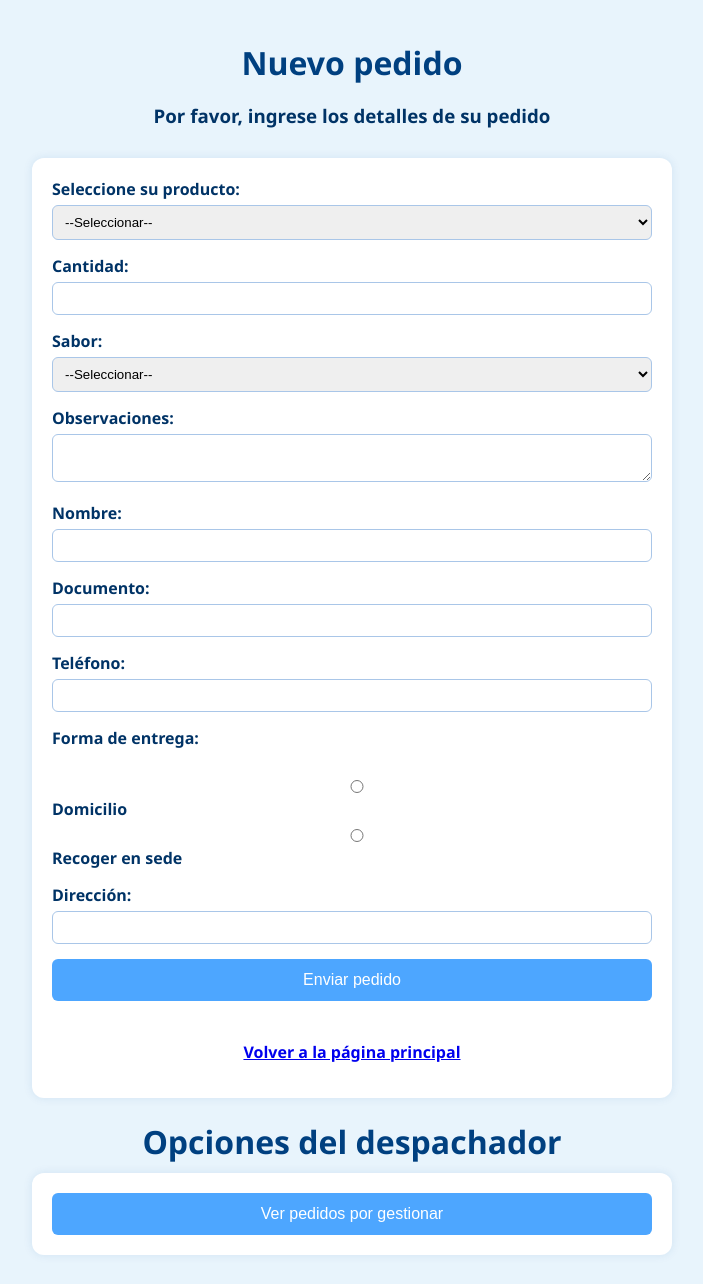
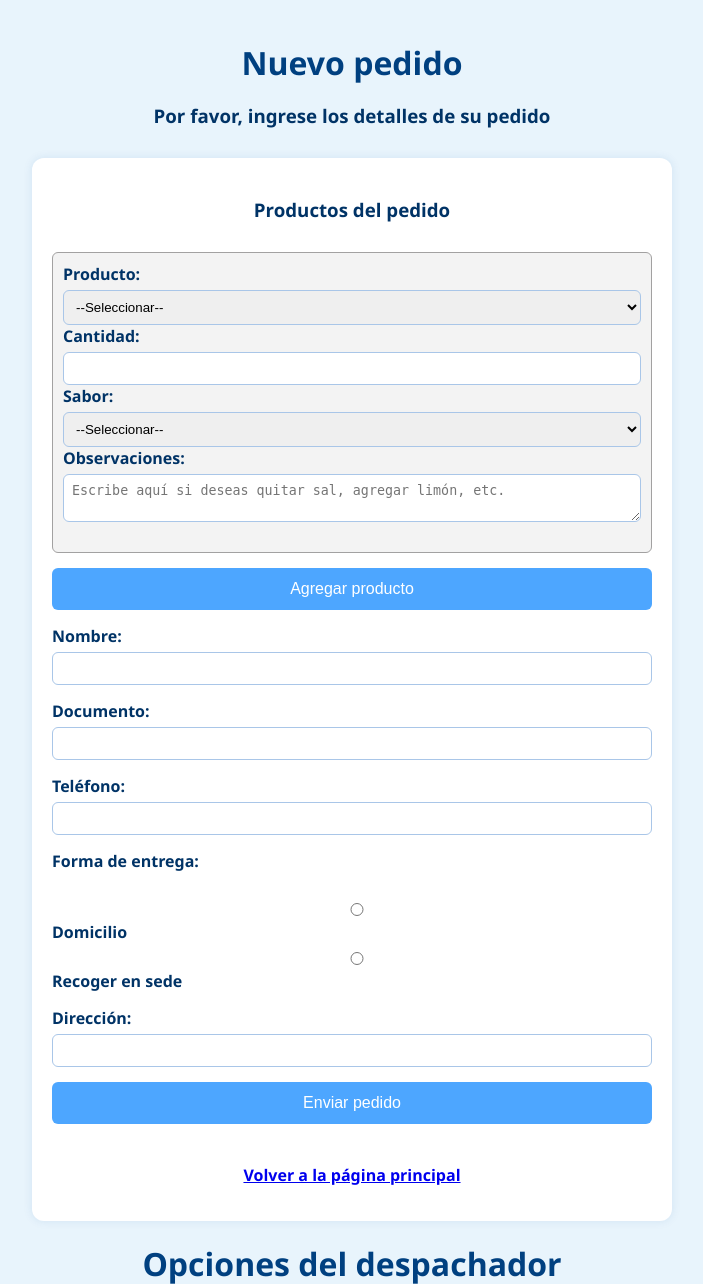
Before and after one commit to jerozapata/Delicious-Chips, a Flask app: page /registrar_pedido in a window 1280 px wide. Shown: the top 1284 px of the page, without its empty margins (288-991 px from the left). Before the commit the page ends 1255 px from the top, so only its background shows below. Run offline with Flask 3, Linux system fonts and the light colour scheme.

Commit message:
registrar_pedido.update
Varios pedidos a la hora de realizar un pedido, modificaciones de ver detalle pedido, lista de pedidos, factura para ver varios pedidos y sus observaciones

```diff
--- a/Delicious chips/app.py
+++ b/Delicious chips/app.py
@@ -1,35 +1,110 @@
 from flask import Flask, render_template, redirect, request, url_for
 from datetime import datetime
+from collections import defaultdict
 
 app = Flask(__name__)
 
 ARCHIVO_PEDIDOS = 'pedidos.txt'
 
 def leer_pedidos():
-    pedidos = []
+    pedidos_dict = defaultdict(lambda:{
+
+        "productos": [],
+        "nombre": "",
+        "documento": "",
+        "telefono": "",
+        "forma_entrega": "",
+        "direccion": "",
+        "hora": None
+    })
+
     try:
         with open(ARCHIVO_PEDIDOS, 'r', encoding='utf-8') as f:
+
             for linea in f:
                 partes = linea.strip().split(',')
-                if len(partes) >= 8:
-                    pid, producto, cantidad, sabor, observaciones, nombre, documento, telefono, entrega, direccion, hora_str = partes
-                    hora = datetime.strptime(hora_str, '%Y-%m-%d %H:%M:%S')
-                    pedidos.append({
-                        "id": int(pid),
-                        "producto": producto,
-                        "cantidad": int(cantidad),
-                        "sabor": sabor,
-                        "observaciones": observaciones,
-                        "nombre": nombre,
-                        "documento": documento,
-                        "telefono": telefono,
-                        "forma_entrega": entrega,
-                        "direccion": direccion,
-                        "hora": hora
-                    })
+                if len(partes) == 11:
+                    # un producto por pedido
+                    try:
+                        pid = int(partes[0])
+                        producto = partes[1]
+                        cantidad = int(partes[2])
+                        sabor = partes[3]
+                        observaciones = partes[4]
+                        nombre = partes[5]
+                        documento = partes[6]
+                        telefono = partes[7]
+                        forma_entrega = partes[8]
+                        direccion = partes[9]
+                        hora = datetime.strptime(partes[10], '%Y-%m-%d %H:%M:%S')
+
+                        pedidos_dict[pid].update({
+                            "id": pid,
+                            "nombre": nombre,
+                            "documento": documento,
+                            "telefono": telefono,
+                            "forma_entrega": forma_entrega,
+                            "direccion": direccion,
+                            "hora": hora
+                        })
+
+                        pedidos_dict[pid]["productos"].append({
+                            "producto": producto,
+                            "cantidad": cantidad,
+                            "sabor": sabor,
+                            "observaciones": observaciones
+                        })
+                    except Exception as e:
+                        print(f"⚠️ Error procesando línea (formato viejo): {linea.strip()} | {e}")
+                        continue
+
+                elif len(partes) == 8:
+                    # mas de un producto por pedido
+                    try:
+                        pid = int(partes[0])
+                        detalles = partes[1]
+
+                        nombre = partes[2]
+                        documento = partes[3]
+                        telefono = partes[4]
+                        forma_entrega = partes[5]
+                        direccion = partes[6]
+                        hora = datetime.strptime(partes[7], '%Y-%m-%d %H:%M:%S')
+
+                        pedidos_dict[pid].update({
+                            "id": pid,
+                            "nombre": nombre,
+                            "documento": documento,
+                            "telefono": telefono,
+                            "forma_entrega": forma_entrega,
+                            "direccion": direccion,
+                            "hora": hora
+                        })
+
+
+                        productos = detalles.split('|')
+                        for p in productos:
+                            try:
+                                producto, cantidad, sabor, observaciones = p.split('-', 3)
+                                pedidos_dict[pid]["productos"].append({
+                                    "producto": producto,
+                                    "cantidad": int(cantidad),
+                                    "sabor": sabor,
+                                    "observaciones": observaciones
+                                })
+                            except ValueError:
+                                print(f"Error en línea de producto mal formada: '{p}'")
+                    except Exception as e:
+                        print(f"Error procesando línea (formato nuevo): {linea.strip()} | {e}")
+                        continue
+                else:
+                    print(f"Línea con formato desconocido: {linea.strip()}")
+
+
     except FileNotFoundError:
-        pass
-    return sorted(pedidos, key=lambda x: x['hora'])
+        print("Archivo no encontrado.")
+        return []
+    return sorted(pedidos_dict.values(), key=lambda x: x['hora'])
 
 def obtener_nuevo_id():
     """
@@ -61,10 +136,15 @@ def registrar_pedido():
 
 @app.route('/reg_pedido', methods=['POST'])
 def reg_pedido():
-    producto = request.form['producto']
-    cantidad = request.form['cantidad']
-    sabor = request.form['sabor']
-    observaciones = request.form['observaciones']
+
+    productos = request.form.getlist('producto[]')
+    cantidades = request.form.getlist('cantidad[]')
+    sabores = request.form.getlist('sabor[]')
+    observaciones_list = request.form.getlist('observaciones[]')
+
+    if not (len(productos) == len(cantidades) == len(sabores) == len(observaciones_list)):
+        return "Error: los campos de producto no coinciden en cantidad.", 400
+
     nombre = request.form['nombre']
     documento = request.form['documento']
     telefono = request.form['telefono']
@@ -75,18 +155,24 @@ def reg_pedido():
 
     pedido_id = obtener_nuevo_id()
 
+    detalles = "|".join(
+        f"{prod}-{cant}-{sabor}-{obs.strip() if obs.strip() else 'Sin observaciones'}"
+        for prod, cant, sabor, obs in zip(productos, cantidades, sabores, observaciones_list)
+
+    )
+
+    linea_pedido = f"{pedido_id},{detalles},{nombre},{documento},{telefono},{forma_entrega},{direccion},{hora_for}\n"
+
     # Guardar en un archivo
-    with open(ARCHIVO_PEDIDOS, 'a', encoding='utf-8') as f:
-        f.write(
-            f"{pedido_id},{producto},{cantidad},{sabor},"
-            f"{observaciones.capitalize()},{nombre.capitalize()},{documento}, "
-            f"{telefono},{forma_entrega.capitalize()},{direccion.capitalize()},{hora_for}\n"
-        )
+    try:
+        with open(ARCHIVO_PEDIDOS, 'a', encoding='utf-8') as f:
+            f.write(linea_pedido)
+        print("✅ Pedido guardado exitosamente.")
+    except Exception as e:
+        app.logger.error(f"❌ Error al guardar el pedido: {e}")
+        return render_template("error.html", mensaje="Ocurrió un problema al guardar tu pedido. Inténtalo de nuevo.")
 
     return redirect(url_for('pedido_exitoso', pedido_id=pedido_id))
-    #return redirect(url_for('registrar_pedido', exito='1', pid=pedido_id))
-    #facturación
-    #return redirect(url_for('factura', pedido_id=pedido_id))
 
 @app.route('/pedido_exitoso/<int:pedido_id>')
 def pedido_exitoso(pedido_id):
@@ -112,7 +198,11 @@ def factura(pedido_id):
     pedidos = leer_pedidos()
     pedido = next((p for p in pedidos if p['id'] == pedido_id), None)
     if pedido:
-        return render_template('factura.html', pedido=pedido, pedido_index=pedido_id)
+        precio_unitario = 5000
+        total = sum(p["cantidad"] * precio_unitario for p in pedido["productos"])
+        print("📦 Productos del pedido:", pedido["productos"])
+
+        return render_template('factura.html', pedido=pedido, pedido_index=pedido_id,total=total, precio_unitario=precio_unitario)
     return "Factura no encontrada", 404
 
 ARCHIVO_CONTACTOS = 'contactos.txt'
--- a/Delicious chips/static/styles.css
+++ b/Delicious chips/static/styles.css
@@ -124,3 +124,21 @@ button:hover {
 .ver-detalle-btn:hover {
   background-color: #0056b3;
 }
+.producto-item {
+  border: 1px solid #a2a1a1;
+  padding: 10px;
+  margin-bottom: 8px;
+  border-radius: 6px;
+  background-color: #f3f3f3;
+}
+button.btnEliminar {
+  background-color: #ff7676;
+  border: none;
+  color: white;
+  padding: 5px 10px;
+  cursor: pointer;
+  border-radius: 4px;
+}
+button.btnEliminar:hover {
+  background-color: #cc0000;
+}
--- a/Delicious chips/templates/registrar_pedido.html
+++ b/Delicious chips/templates/registrar_pedido.html
@@ -18,36 +18,43 @@
   <h3>Por favor, ingrese los detalles de su pedido</h3>
 
   <form id="pedidoForm" method="POST" action="/reg_pedido">
-    <div>
-      <label for="producto">Seleccione su producto:</label>
-      <select name="producto" id="producto" required>
+
+    <h3>Productos del pedido</h3>
+    <div id="productos-container">
+
+      <div class="producto-item">
+
+        <label>Producto:</label>
+
+        <select name="producto[]" required>
           <option value="">--Seleccionar--</option>
           <option value="Papas">Papas</option>
           <option value="Platanitos">Platanitos</option>
-        <option value="Chicharrón">Rosquillas</option>
+          <option value="Rosquillas">Rosquillas</option>
         </select>
-    </div>
 
-    <div>
-      <label for="cantidad">Cantidad:</label>
-      <input type="number" id="cantidad" name="cantidad" required>
-    </div>
+        <label>Cantidad:</label>
+        <input type="number" name="cantidad[]" required>
 
-    <div>
-      <label for="sabor">Sabor:</label>
-      <select name="sabor" id="sabor" required>
+        <label>Sabor:</label>
+        <select name="sabor[]" required>
           <option value="">--Seleccionar--</option>
           <option value="Limon">Limón</option>
           <option value="Pimienta">Pimienta</option>
           <option value="Picante">Picante</option>
         </select>
+
+        <div class="full-width">
+          <label for="observacion">Observaciones:</label>
+        <textarea name="observaciones[]" rows="2" placeholder="Escribe aquí si deseas quitar sal, agregar limón, etc."></textarea>
     </div>
 
-    <div class="full-width">
-      <label for="observaciones">Observaciones:</label>
-      <textarea name="observaciones" id="observaciones" rows="2"></textarea>
+      </div>
   </div>
 
+  <div style="display: flex; justify-content: space-between; margin-top: 10px;">
+    <button type="button" id="btnAgregarProducto">Agregar producto</button>
+  </div>
     <div>
       <label for="nombre">Nombre:</label>
       <input type="text" name="nombre" id="nombre" required>
@@ -87,11 +94,56 @@
   </form>
 
 <script>
-    setTimeout(function () {
-        const alerta = document.querySelector('div[style*="background-color: #d4edda"]');
-        if (alerta) alerta.style.display = 'none';
-    }, 4000); // Oculta después de 4 segundos
+  const contenedorProductos = document.getElementById('productos-container');
+  const btnAgregar = document.getElementById('btnAgregarProducto');
+
+  function crearProductoHTML() {
+    const div = document.createElement('div');
+    div.className = 'producto-item';
+    div.style.marginBottom = '10px';
+    div.innerHTML = `
+      <label>Producto:</label>
+      <select name="producto[]" required>
+        <option value="">--Seleccionar--</option>
+        <option value="Papas">Papas</option>
+        <option value="Platanitos">Platanitos</option>
+        <option value="Rosquillas">Rosquillas</option>
+      </select>
+
+      <label>Cantidad:</label>
+      <input type="number" name="cantidad[]" required>
+
+      <label>Sabor:</label>
+      <select name="sabor[]" required>
+        <option value="">--Seleccionar--</option>
+        <option value="Limon">Limón</option>
+        <option value="Pimienta">Pimienta</option>
+        <option value="Picante">Picante</option>
+      </select>
+
+      <label>Observaciones:</label>
+      <textarea name="observaciones[]" rows="2" placeholder="Escribe aquí si deseas quitar sal, agregar limón, etc."></textarea>
+
+      <div style="text-align: right; margin-top: 5px;">
+        <button type="button" class="btnEliminar" onclick="eliminarProducto(this)">Quitar</button>
+      </div>
+    `;
+    return div;
+  }
+
+  function eliminarProducto(boton) {
+    const productos = document.querySelectorAll('.producto-item');
+    if (productos.length > 1) {
+      boton.closest('.producto-item').remove();
+    }
+  }
+
+  btnAgregar.addEventListener('click', () => {
+    const nuevo = crearProductoHTML();
+    contenedorProductos.appendChild(nuevo);
+  });
 </script>
+
 
 </body>
 </html>
--- a/pedidos.txt
+++ b/pedidos.txt
@@ -3,3 +3,4 @@
 3,Rosquillas,1,Limón,No hay observacion,Daniel Gómez,1122334455,3007891234,Domicilio,Carrera 70 #45-22,2025-06-25 10:07:00
 4,Papas,4,Picante,Que apenas se sienta el picante,Marcela Díaz,5566778899,3114567890,Recoger en sede,Calle 10 #25-15,2025-06-25 10:10:00
 5,Papas,2,Pimienta,No hay observacion,Sebastián Ríos,6677889900,3012345678,Domicilio,Cra 85 #20-40,2025-06-25 10:12:00
+6,Papas-4-Limon-Mucho limón|Platanitos-4-Limon-Sin mucho limón|Platanitos-2-Pimienta-Y limón,Susana Lopez,1123069382,3117367311,domicilio,Calle 24 Sur # 33-22 Poblado Torre Barcelona apto 2311,2025-07-11 00:12:03
```
Also changed, not shown: Delicious chips/templates/Factura.html (+15 -6 lines), Delicious chips/templates/detalle_pedido_cliente.html (+11 -5 lines), Delicious chips/templates/lista_pedidos.html (+9 -3 lines). Lines whose indentation alone changed are shown as unchanged.
